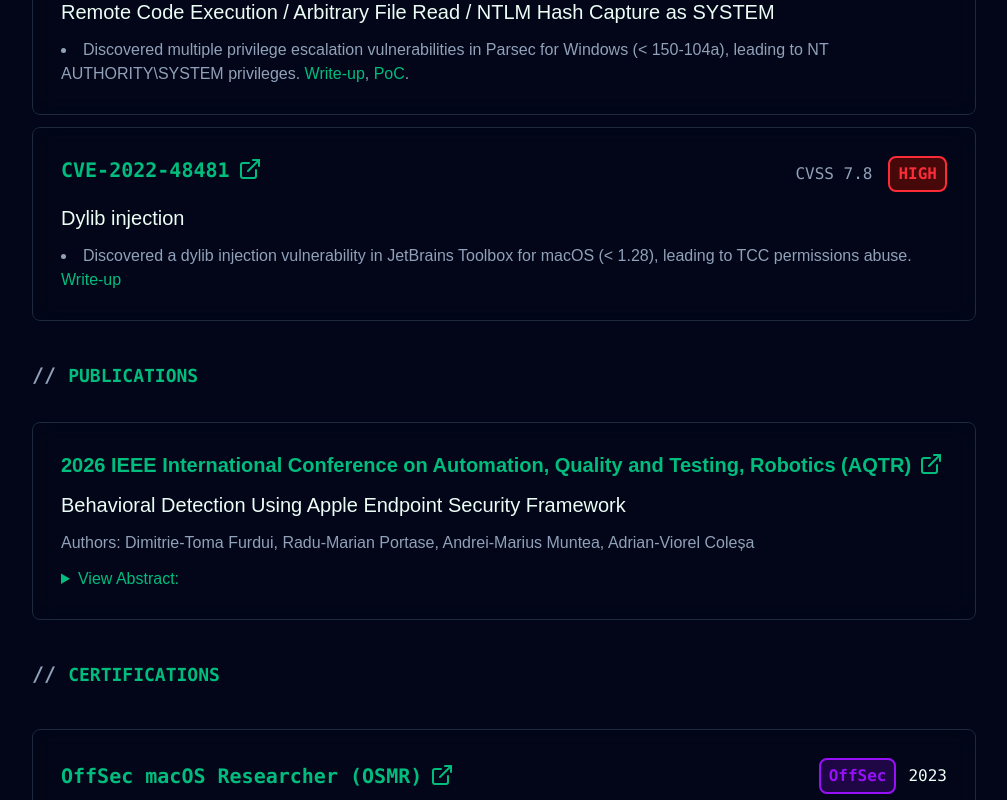
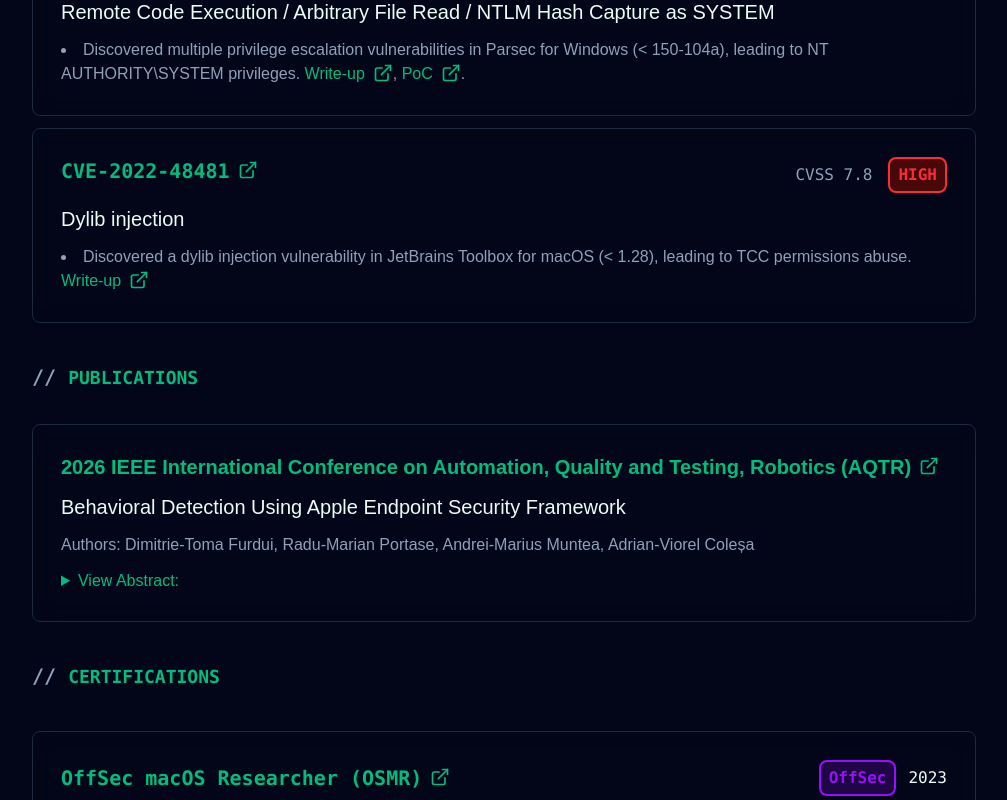
Before and after one commit to tomadimitrie/website, a Next.js app: page / in a window 1280 px wide. Shown: the part 1000-1800 px from the top of the page, without its empty margins (136-1143 px from the left). Built offline with nearby package versions, Linux system fonts and the light colour scheme; a web font is replaced by a local one.

Commit message:
minor link fixes for website

```diff
--- /dev/null
+++ b/components/overrides/link.tsx
@@ -0,0 +1,27 @@
+import { ExternalLink } from "lucide-react";
+import NextLink from "next/link";
+import type { ComponentProps } from "react";
+
+export default function Link({
+  href,
+  children,
+  className = "",
+  noIcon = false,
+  ...rest
+}: ComponentProps<typeof NextLink> & { noIcon?: boolean }) {
+  const isExternal = /^https?:\/\//.test(href.toString());
+
+  return (
+    <NextLink
+      href={href}
+      className={`inline-block flex items-center gap-2 hover:underline ${className}`}
+      {...(isExternal && { target: "_blank" })}
+      {...rest}
+    >
+      {children}
+      {isExternal && !noIcon && (
+        <ExternalLink size={20} className="inline-block ml-2 mb-1 shrink-0" />
+      )}
+    </NextLink>
+  );
+}
--- a/components/sections/achievements.tsx
+++ b/components/sections/achievements.tsx
@@ -1,8 +1,7 @@
 "use client";
 
-import { ExternalLink } from "lucide-react";
-import Link from "next/link";
 import { DotsBackground } from "@/components/background/dots";
+import Link from "@/components/overrides/link";
 import { SectionWrapper } from "@/components/sections/section";
 import { useInteractiveBackground } from "@/hooks/useInteractiveBackground";
 import { CONFIG } from "@/lib/config";
@@ -27,27 +26,13 @@ function AchievementItem({
     useInteractiveBackground<HTMLDivElement>();
 
   function link() {
-    const inner = (
-      <div
-        className={cn(
-          "font-mono font-bold text-xl text-primary-foreground",
-          item.link && "hover:underline",
-        )}
-      >
-        {item.title}
-        {item.link && (
-          <span className="inline-block align-[-4px] ml-2">
-            <ExternalLink />
-          </span>
-        )}
-      </div>
-    );
+    const className = "font-mono font-bold text-xl text-primary-foreground";
     if (!item.link) {
-      return inner;
+      return <div className={className}>{item.title}</div>;
     } else {
       return (
-        <Link href={item.link} target="_blank">
-          {inner}
+        <Link href={item.link} className={className}>
+          {item.title}
         </Link>
       );
     }
--- a/components/sections/certifications.tsx
+++ b/components/sections/certifications.tsx
@@ -1,9 +1,8 @@
 "use client";
 
-import { ExternalLink } from "lucide-react";
-import Link from "next/link";
 import { useMemo } from "react";
 import { CubesBackground } from "@/components/background/cubes";
+import Link from "@/components/overrides/link";
 import { SectionWrapper } from "@/components/sections/section";
 import { useInteractiveBackground } from "@/hooks/useInteractiveBackground";
 import { CONFIG } from "@/lib/config";
@@ -58,9 +57,6 @@ function CertificationItem({
           <div className="text-primary-foreground font-bold text-xl hover:underline">
             <Link href={item.url} target="_blank">
               {item.fullTitle} ({item.title})
-              <span className="inline-block align-[-4px] ml-2">
-                <ExternalLink />
-              </span>
             </Link>
           </div>
           <div className="flex items-center gap-3">
@@ -71,7 +67,7 @@ function CertificationItem({
                 backgroundColor: authorityBackgroundColor,
               }}
             >
-              <Link target="_blank" href={item.authority.website}>
+              <Link target="_blank" href={item.authority.website} noIcon>
                 {item.authority.name}
               </Link>
             </Tags.Item>
--- a/components/sections/cves.tsx
+++ b/components/sections/cves.tsx
@@ -1,11 +1,11 @@
 "use client";
 
-import { ExternalLink } from "lucide-react";
 import { MatrixRain } from "@/components/background/matrix-rain";
 import { SectionWrapper } from "@/components/sections/section";
 import { useInteractiveBackground } from "@/hooks/useInteractiveBackground";
 import { CONFIG } from "@/lib/config";
 import { Tags } from "../ui/tags";
+import Link from "../overrides/link";
 
 export function CvesSection() {
   return (
@@ -49,13 +49,7 @@ function CveItem({
       <div className="flex flex-col gap-3 p-7">
         <div className="flex justify-between font-mono">
           <div className="text-primary-foreground font-bold text-xl hover:underline">
-            <a href={item.url}>
-              {item.cve}
-
-              <span className="inline-block align-[-4px] ml-2">
-                <ExternalLink />
-              </span>
-            </a>
+            <Link href={item.url}>{item.cve}</Link>
           </div>
           {(() => {
             const [rating, className] = cvssInfo(item.cvss);
--- a/components/sections/education.tsx
+++ b/components/sections/education.tsx
@@ -19,7 +19,7 @@ export function EducationSection() {
           .otherwise(() => "normal" as const);
 
         return (
-          <div key={item.university} className="flex gap-5 items-stretch">
+          <div key={item.type} className="flex gap-5 items-stretch">
             <TimelineLine type={type} />
             <EducationItem item={item} isLast={type === "last"} />
           </div>
--- a/components/sections/experience.tsx
+++ b/components/sections/experience.tsx
@@ -14,7 +14,7 @@ export function ExperienceSection() {
           .with(array.length - 1, () => "last" as const)
           .otherwise(() => "normal" as const);
         return (
-          <div key={item.company} className="group flex gap-5 items-stretch">
+          <div key={item.position} className="group flex gap-5 items-stretch">
             <TimelineLine type={type} />
             <ExperienceItem item={item} isLast={type === "last"} />
           </div>
--- a/components/sections/publications.tsx
+++ b/components/sections/publications.tsx
@@ -1,10 +1,10 @@
 "use client";
 
-import { ExternalLink } from "lucide-react";
 import { SectionWrapper } from "@/components/sections/section";
 import { useInteractiveBackground } from "@/hooks/useInteractiveBackground";
 import { CONFIG } from "@/lib/config";
 import { Trail } from "../background/trail";
+import Link from "../overrides/link";
 
 export function PublicationsSection() {
   return (
@@ -37,13 +37,7 @@ function PublicationItem({
       )}
       <div className="flex flex-col gap-3 p-7">
         <div className="text-primary-foreground font-bold text-xl hover:underline">
-          <a href={item.url}>
-            {item.publishedIn}
-
-            <span className="inline-block align-[-4px] ml-2">
-              <ExternalLink />
-            </span>
-          </a>
+          <Link href={item.url}>{item.publishedIn}</Link>
         </div>
         <div className="text-xl">{item.title}</div>
         <div className="text-muted-foreground">
--- a/cv/cv_gen.ts
+++ b/cv/cv_gen.ts
@@ -1,10 +1,10 @@
 import fs from "node:fs/promises";
 import path from "node:path";
 import pick from "lodash/pick";
-import Link from "next/link";
 import nunjucks from "nunjucks";
 import React from "react";
 import { renderToStaticMarkup } from "react-dom/server";
+import Link from "@/components/overrides/link";
 import { cvssInfo } from "@/components/sections/cves";
 import { CONFIG } from "@/lib/config";
 
--- a/lib/config.tsx
+++ b/lib/config.tsx
@@ -1,5 +1,5 @@
 import { Box, Cpu, Github, Linkedin, Mail, Shield } from "lucide-react";
-import Link from "next/link";
+import Link from "@/components/overrides/link";
 import { AboutSection } from "@/components/sections/about";
 import { AchievementsSection } from "@/components/sections/achievements";
 import { CertificationsSection } from "@/components/sections/certifications";
@@ -289,8 +289,8 @@ export const CONFIG = {
           location: "Bucharest, Romania (Part-time, Remote)",
           features: [
             <>
-              Co-founded a <b>5-person startup</b> building an event management
-              platform for organizers, with event discovery for participants.
+              Co-founded a startup building an event management platform for
+              organizers, with event discovery for participants.
             </>,
             <>
               Built the <b>iOS, Android and web apps</b> and shipped them to the
@@ -692,18 +692,14 @@ export const CONFIG = {
           ),
         },
         {
-          title: (
+          title: <>Core Member, &gt; r0/dev/null CTF Team</>,
+          subtitle: (
             <>
-              Core Member,{" "}
+              Focused on binary exploitation and reverse engineering challenges,
+              as a core member of
               <Link href="https://ctftime.org/team/305658">
                 &gt; r0/dev/null
               </Link>{" "}
-              CTF Team
-            </>
-          ),
-          subtitle: (
-            <>
-              Focused on binary exploitation and reverse engineering challenges.
               Team results include <b>1st place</b> at{" "}
               <Link href="https://ctftime.org/event/2753/">
                 World Wide CTF 2025
--- a/package.json
+++ b/package.json
@@ -25,11 +25,11 @@
     "clsx": "2.1.1",
     "lodash": "4.18.1",
     "lucide-react": "0.563.0",
-    "next": "16.2.10",
+    "next": "16.4.2",
     "next-mdx-remote-client": "2.1.11",
     "nunjucks": "3.2.4",
-    "react": "19.2.7",
-    "react-dom": "19.2.7",
+    "react": "19.3.1",
+    "react-dom": "19.3.1",
     "rehype-pretty-code": "0.14.4",
     "tailwind-merge": "3.6.0",
     "ts-pattern": "5.9.0"
```
Also changed, not shown: 1 other file (tests, documents, lock files or other folders).
